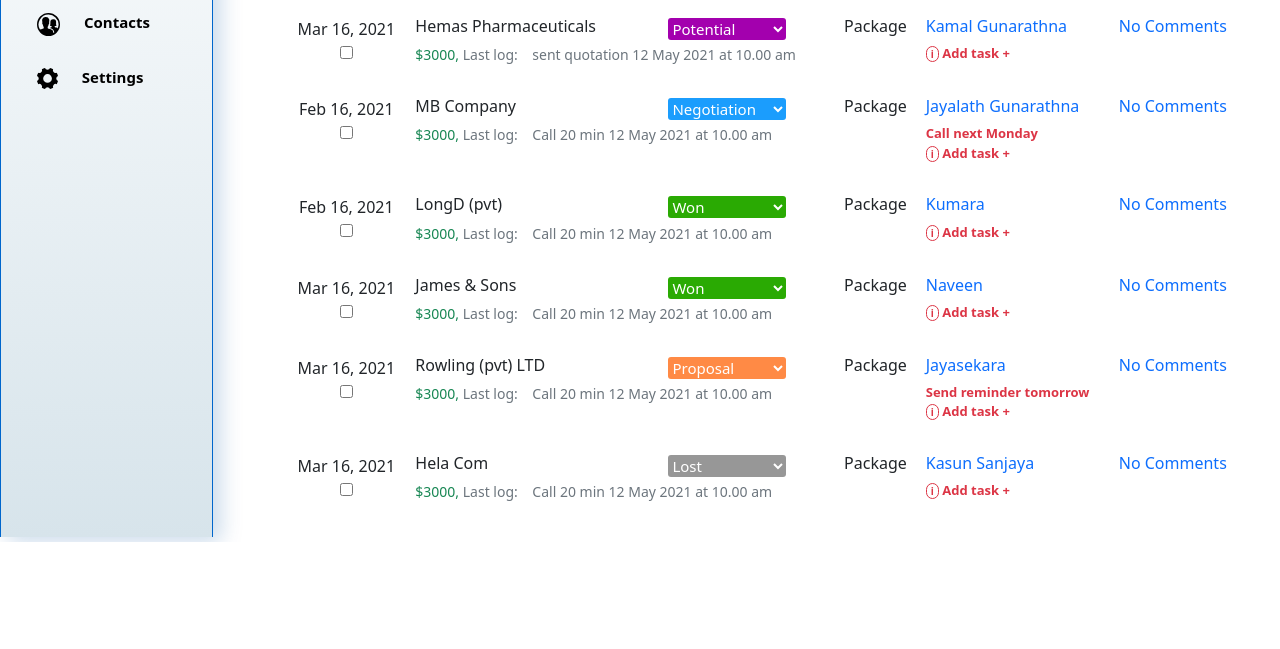
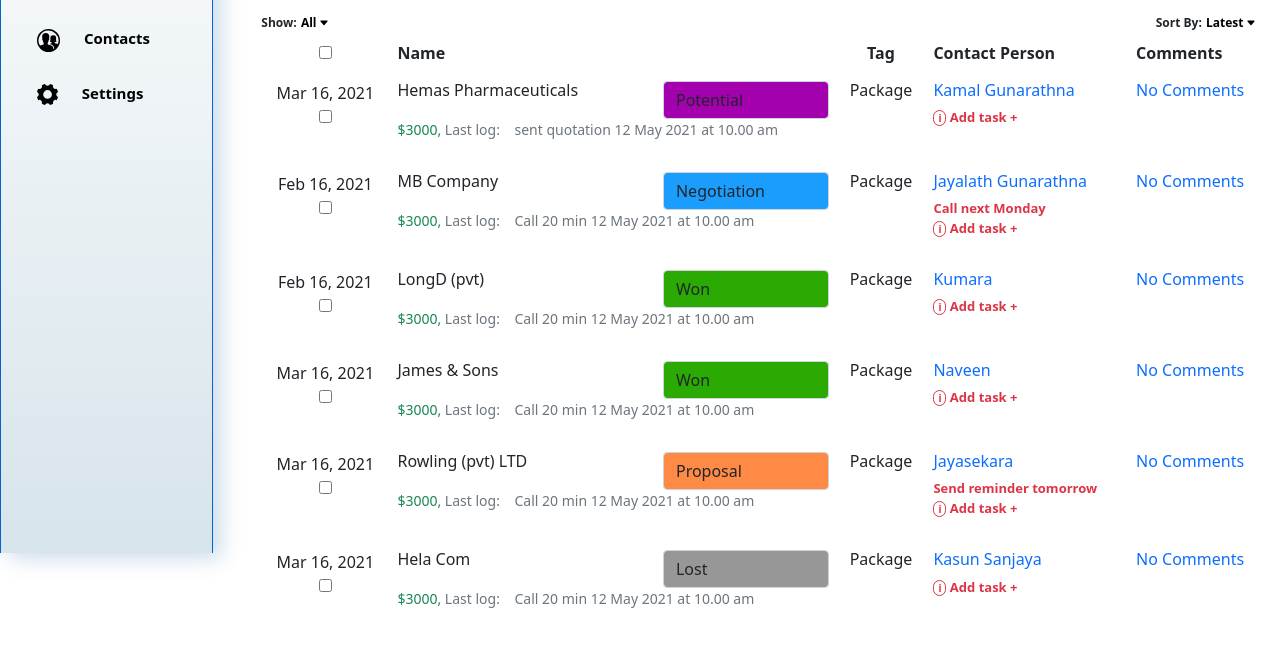
Before and after one commit to Enspirer/skycard_front, a plain HTML site: page index.html in a window 1280 px wide. Shown: the part 355-1004 px from the top of the page. Before the commit the page ends 897 px from the top, so only its background shows below. Drawn offline with nearby package versions, Linux system fonts and the light colour scheme.

Commit message:
table selection changed and nav added

```diff
--- a/index.html
+++ b/index.html
@@ -20,7 +20,7 @@
                 <h2 class="logo-sky">Sky Cards <span class="logo-elite">Elite</span></h2>
             </div>
             <div class="col-3 account text-center">
-                <div class="dropdown account">
+                <nav class="navbar dropdown account">
                     <button type="button" data-bs-toggle="dropdown" class="dropdown-toggle"><span>A</span> Admin</button>
                     <div class="dropdown-menu">
                         <a href="#" class="dropdown-item"><i class="fa fa-user-o"></i> Profile</a></a>
@@ -29,7 +29,7 @@
                         <div class="dropdown-divider"></div>
                         <a href="#" class="dropdown-item"><i class="material-icons">&#xE8AC;</i> Logout</a></a>
                     </div>
-                </div>
+                </nav>
             </div>
         </div>
     </header>
@@ -93,10 +93,7 @@
                 </div>
 
 
-
-                <div class="container ms-0mt-5">
-
-                    <div class="row filter">
+                    <div class="row filter mt-5">
                         <div class="col">
                             <label class="fw-bold" for="show">Show:</label>
                             <select name="show" id="show">
@@ -128,7 +125,8 @@
                                         <h6 class="col">Hemas Pharmaceuticals</h6>
                                     </div>
                                     <div class="col-5">
-                                        <select class="table-select potential">
+                                        <form>
+                                            <select class="form-control table-select potential">
                                                 <option value="won" class="won">Won</option>
                                                 <option value="negotiation" class="negotiation">Negotiation</option>
                                                 <option value="proposal" class="proposal">Proposal</option>
@@ -136,6 +134,7 @@
                                                 <option value="lost" class="lost">Lost</option>
                                                 <option value="undistributed" class="undistributed">Undistributed</option>
                                             </select>
+                                        </form>
                                     </div>
                                 </div>
                                 <p class="text-muted name-message"><span class="text-success">$3000,</span> Last log:&nbsp &nbsp sent quotation 12 May 2021 at 10.00 am</p>
@@ -157,10 +156,11 @@
                             <td>
                                 <div class="row">
                                     <div class="col-7">
-                                        <h6 class="col-auto">MB Company</h6>
+                                        <h6 class="col">MB Company</h6>
                                     </div>
                                     <div class="col-5">
-                                        <select class="table-select negotiation">
+                                        <form>
+                                            <select class="form-control table-select negotiation">
                                                 <option value="won" class="won">Won</option>
                                                 <option value="negotiation" class="negotiation" selected>Negotiation</option>
                                                 <option value="proposal" class="proposal">Proposal</option>
@@ -168,6 +168,7 @@
                                                 <option value="lost" class="lost">Lost</option>
                                                 <option value="undistributed" class="undistributed">Undistributed</option>
                                             </select>
+                                        </form>
                                     </div>
                                 </div>
                                 <p class="text-muted name-message"><span class="text-success">$3000,</span> Last log:&nbsp &nbsp Call 20 min 12 May 2021 at 10.00 am</p>
@@ -190,10 +191,11 @@
                             <td>
                                 <div class="row">
                                     <div class="col-7">
-                                        <h6 class="col-auto">LongD (pvt)</h6>
+                                        <h6 class="col">LongD (pvt)</h6>
                                     </div>
                                     <div class="col-5">
-                                        <select class="table-select won">
+                                        <form>
+                                            <select class="form-control table-select won">
                                                 <option value="won" class="won" selected>Won</option>
                                                 <option value="negotiation" class="negotiation">Negotiation</option>
                                                 <option value="proposal" class="proposal">Proposal</option>
@@ -201,6 +203,7 @@
                                                 <option value="lost" class="lost">Lost</option>
                                                 <option value="undistributed" class="undistributed">Undistributed</option>
                                             </select>
+                                        </form>
                                     </div>
                                 </div>
                                 <p class="text-muted name-message"><span class="text-success">$3000,</span> Last log:&nbsp &nbsp Call 20 min 12 May 2021 at 10.00 am</p>
@@ -222,10 +225,11 @@
                             <td>
                                 <div class="row">
                                     <div class="col-7">
-                                        <h6 class="col-auto">James & Sons</h6>
+                                        <h6 class="col">James & Sons</h6>
                                     </div>
                                     <div class="col-5">
-                                        <select class="table-select won">
+                                        <form>
+                                            <select class="form-control table-select won">
                                                 <option value="won" class="won" selected>Won</option>
                                                 <option value="negotiation" class="negotiation">Negotiation</option>
                                                 <option value="proposal" class="proposal">Proposal</option>
@@ -233,6 +237,7 @@
                                                 <option value="lost" class="lost">Lost</option>
                                                 <option value="undistributed" class="undistributed">Undistributed</option>
                                             </select>
+                                        </form>
                                     </div>
                                 </div>
                                 <p class="text-muted name-message"><span class="text-success">$3000,</span> Last log:&nbsp &nbsp Call 20 min 12 May 2021 at 10.00 am</p>
@@ -254,10 +259,11 @@
                             <td>
                                 <div class="row">
                                     <div class="col-7">
-                                        <h6 class="col-auto">Rowling (pvt) LTD</h6>
+                                        <h6 class="col">Rowling (pvt) LTD</h6>
                                     </div>
                                     <div class="col-5">
-                                        <select class="table-select proposal">
+                                        <form>
+                                            <select class="form-control table-select proposal">
                                                 <option value="won" class="won">Won</option>
                                                 <option value="negotiation" class="negotiation">Negotiation</option>
                                                 <option value="proposal" class="proposal" selected>Proposal</option>
@@ -265,6 +271,7 @@
                                                 <option value="lost" class="lost">Lost</option>
                                                 <option value="undistributed" class="undistributed">Undistributed</option>
                                             </select>
+                                        </form>
                                     </div>
                                 </div>
                                 <p class="text-muted name-message"><span class="text-success">$3000,</span> Last log:&nbsp &nbsp Call 20 min 12 May 2021 at 10.00 am</p>
@@ -287,10 +294,11 @@
                             <td>
                                 <div class="row">
                                     <div class="col-7">
-                                        <h6 class="col-auto">Hela Com</h6>
+                                        <h6 class="col">Hela Com</h6>
                                     </div>
                                     <div class="col-5">
-                                        <select class="table-select lost">
+                                        <form>
+                                            <select class="form-control table-select lost">
                                                 <option value="won" class="won">Won</option>
                                                 <option value="negotiation" class="negotiation">Negotiation</option>
                                                 <option value="proposal" class="proposal">Proposal</option>
@@ -298,6 +306,7 @@
                                                 <option value="lost" class="lost" selected>Lost</option>
                                                 <option value="undistributed" class="undistributed">Undistributed</option>
                                             </select>
+                                        </form>
                                     </div>
                                 </div>
                                 <p class="text-muted name-message"><span class="text-success">$3000,</span> Last log:&nbsp &nbsp Call 20 min 12 May 2021 at 10.00 am</p>
@@ -318,7 +327,6 @@
                 </table>
             </div>
         </div>
-        </div>
     </section>
 
     <script src="script.js"></script>
--- a/script.js
+++ b/script.js
@@ -1,19 +1,19 @@
 const select = document.querySelectorAll('.table-select');
 select[0].onchange = function () {
-    select[0].className = 'table-select ' + this.options[this.selectedIndex].className;
+    select[0].className = 'form-control table-select ' + this.options[this.selectedIndex].className;
 }
 select[1].onchange = function () {
-    select[1].className = 'table-select ' + this.options[this.selectedIndex].className;
+    select[1].className = 'form-control table-select ' + this.options[this.selectedIndex].className;
 }
 select[2].onchange = function () {
-    select[2].className = 'table-select ' + this.options[this.selectedIndex].className;
+    select[2].className = 'form-control table-select ' + this.options[this.selectedIndex].className;
 }
 select[3].onchange = function () {
-    select[3].className = 'table-select ' + this.options[this.selectedIndex].className;
+    select[3].className = 'form-control table-select ' + this.options[this.selectedIndex].className;
 }
 select[4].onchange = function () {
-    select[4].className = 'table-select ' + this.options[this.selectedIndex].className;
+    select[4].className = 'form-control table-select ' + this.options[this.selectedIndex].className;
 }
 select[5].onchange = function () {
-    select[5].className = 'table-select ' + this.options[this.selectedIndex].className;
+    select[5].className = 'form-control table-select ' + this.options[this.selectedIndex].className;
 }
--- a/styles.css
+++ b/styles.css
@@ -95,29 +95,25 @@ th {
     background: #F1F1F1 0% 0% no-repeat padding-box;
 }
 .won {
-    background: #2AAA03 0% 0% no-repeat padding-box;
+    background: #2AAA03 0% 0% no-repeat padding-box!important;
 }
 .negotiation {
-    background: #1B9DFD 0% 0% no-repeat padding-box;
+    background: #1B9DFD 0% 0% no-repeat padding-box!important;
 }
 .proposal {
-    background: #FF8A45 0% 0% no-repeat padding-box;
+    background: #FF8A45 0% 0% no-repeat padding-box!important;
 }
 .potential {
-    background: #A300AE 0% 0% no-repeat padding-box;;
+    background: #A300AE 0% 0% no-repeat padding-box!important;
 }
 .lost {
-    background: #979797 0% 0% no-repeat padding-box;
+    background: #979797 0% 0% no-repeat padding-box!important;
 }
-.undistributed {
-    background: #FFFFFF 0% 0% no-repeat padding-box;
-    color: black;
-}
-.table-select {
+/* .table-select {
     font-size: 15px;
     color: white;
     border: none;
     outline: none;
     border-radius: 3px;
     cursor: pointer;
-}
+} */
```
Lines whose indentation alone changed are shown as unchanged.
